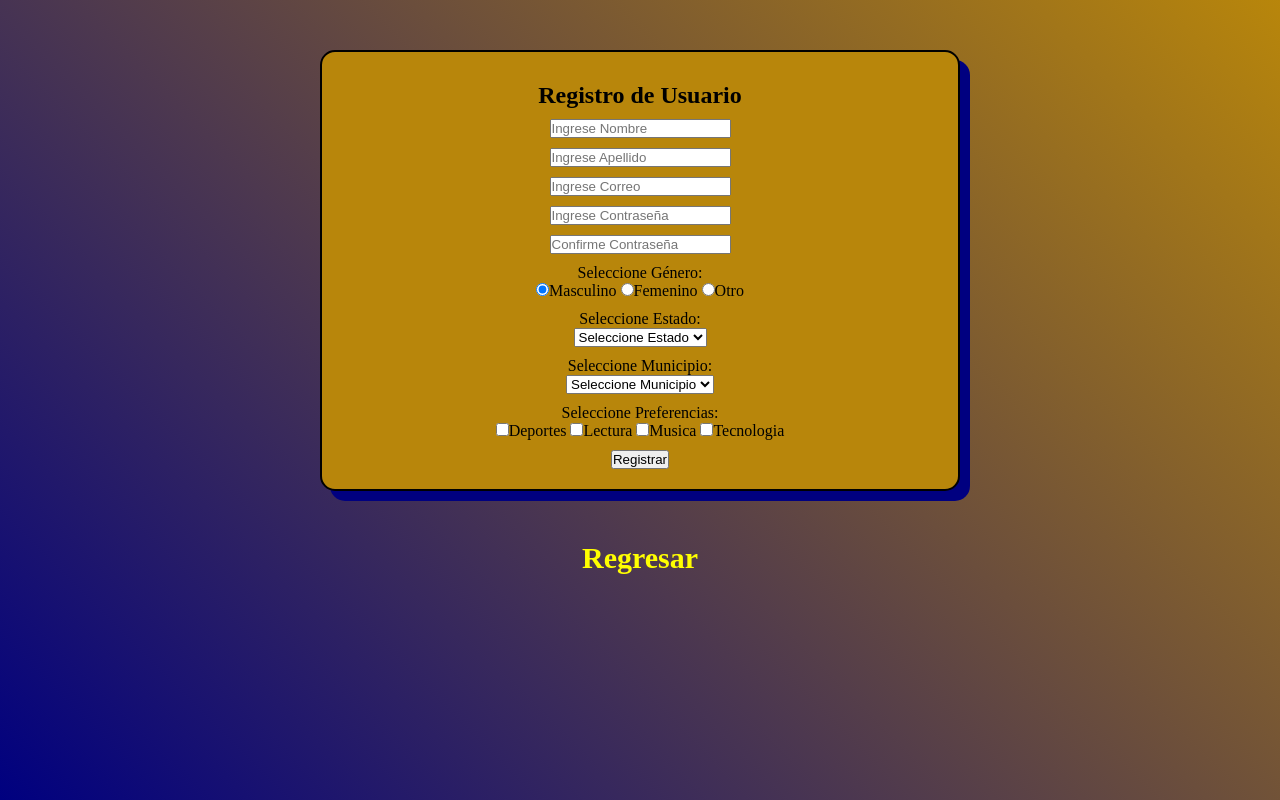
After one commit to jona1704/DesWeb, a PHP site: page /php/registrar.php in a window 1280 px wide. The commit adds this page. Run offline with PHP 8.4, Linux system fonts and the light colour scheme; data that the repository does not hold is empty.

Commit message:
Actualizacion 03 Prueba PHP del Curso de Desarrollo Web

```diff
--- /dev/null
+++ b/css/estilos_registrar.css
@@ -0,0 +1,74 @@
+*{
+    padding: 0;
+    margin: 0;
+    box-sizing: border-box;
+}
+
+body{
+    background: linear-gradient(45deg, navy, darkgoldenrod) fixed;
+}
+
+form{
+    text-align: center;
+    margin: 50px auto;
+    border: 2px solid black;
+    width: 50%;
+    background-color: darkgoldenrod;
+    border-radius: 15px;
+    box-shadow: 10px 10px navy;
+}
+
+form h2{
+    margin-top: 30px;
+    margin-bottom: 10px;
+}
+
+form input[type="text"], form input[type="email"], form input[type="password"]{
+    display: block;
+    margin: 0 auto;
+    margin-bottom: 10px;
+}
+
+form input[type="submit"]{
+    margin-bottom: 20px;
+}
+
+.radios, .select_estados, .select_municipios, .preferencias{
+    margin-bottom: 10px;
+}
+
+#alerta{
+    color: red;
+    font-size: 18px;
+    font-weight: bold;
+    margin-bottom: 10px;
+}
+
+#mensaje{
+    color: green;
+    font-size: 18px;
+    font-weight: bold;
+    margin-bottom: 15px;
+}
+
+h3{
+    text-align: center;
+    font-size: 30px;
+}
+
+h3 a{
+    color: yellow;
+    text-decoration: none;
+}
+
+@media only screen and (min-width: 600px) and (max-width: 1000px){
+    form{
+        width: 70%;
+    }
+}
+
+@media only screen and (max-width: 600px){
+    form{
+        width: 90%;
+    }
+}
--- /dev/null
+++ b/js/acciones_registrar.js
@@ -0,0 +1,37 @@
+function verificar(){
+    var pass_d = document.getElementById("password").value;
+    var c_pass = document.getElementById("conf_password").value;
+    //alert(pass_d);
+    //alert(c_pass);
+    if(pass_d == c_pass){
+        $val_edo = document.getElementById("estados").value;
+        if($val_edo == 0){
+            document.getElementById("alerta").innerHTML = "Debe seleccionar un Estado";
+            return false;
+        } else{
+            $val_mpo = document.getElementById("municipios").value;
+            if($val_mpo == 0){
+                document.getElementById("alerta").innerHTML = "Debe seleccionar un Municipio";
+                return false;
+            } else{
+                return true;
+            }
+        }
+    } else{
+        document.getElementById("alerta").innerHTML = "Las contraseñas no coinciden";
+        return false;
+    }
+}
+
+function obtenerEstado(id){
+    //alert(id);
+    $.ajax({
+        type: "post",
+        url: "municipios.php",
+        data: "id_estado="+id,
+        success: function(data){
+            //alert("Vamos bien");
+            $('#municipios').html(data);
+        }
+    })
+}
--- a/php/ingresar.php
+++ b/php/ingresar.php
@@ -5,6 +5,7 @@
     <meta http-equiv="X-UA-Compatible" content="IE=edge">
     <meta name="viewport" content="width=device-width, initial-scale=1.0">
     <title>Proyecto_Final</title>
+
     <style>
         *{
             margin: 0;
@@ -131,6 +132,10 @@
 <body>
     <?php
         session_start();
+        $correo = $_SESSION['nombre_correo'];
+        if(!isset($correo)){
+            header("Location: ../index.php");
+        } else{
     ?>
     <header>
         <?php
@@ -160,6 +165,7 @@
         <input type="submit" value="Enviar">
     </form>
     <?php
+    }
         /*$nombre = "Jonathan";
         echo "<p class='lema'>Bienvenidos a Desarrollo Web $nombre</p>";*/
     ?>
--- /dev/null
+++ b/php/registrar.php
@@ -0,0 +1,79 @@
+<!DOCTYPE html>
+<html lang="en">
+<head>
+    <meta charset="UTF-8">
+    <meta http-equiv="X-UA-Compatible" content="IE=edge">
+    <meta name="viewport" content="width=device-width, initial-scale=1.0">
+    <link rel="stylesheet" href="../css/estilos_registrar.css">
+    <script src="https://cdnjs.cloudflare.com/ajax/libs/jquery/3.6.0/jquery.min.js"></script>
+    <script src="../js/acciones_registrar.js"></script>
+    <title>Registro</title>
+</head>
+<body>
+    <?php
+        include('conexion.php');
+        $sql = "select * from estados";
+        $resultado = $conn->query($sql);
+        $estados = $resultado->fetch_all(MYSQLI_ASSOC);
+        //$estados = $resultado->fetch_assoc();
+        /*
+            // Funciona igual que la de arriba
+            $estados = $resultado->fetch_all(MYSQLI_ASSOC);
+        */
+    ?>
+    <form onSubmit="return verificar();" action="procesar_registrar.php" method="post">
+        <h2>Registro de Usuario</h2>
+        <p id="alerta"></p>
+        <?php
+            if(isset($_GET["mensaje"])){
+                if($_GET["mensaje"] == "bien"){
+                    echo "<p id='mensaje'>Registro Exitoso</p>";
+                } else{
+                    echo "<p id='alerta'>No se pudo procesar el registro</p>";
+                }
+            }
+        ?>
+        <input type="text" name="nombre" placeholder="Ingrese Nombre" required>
+        <input type="text" name="apellido" placeholder="Ingrese Apellido" required>
+        <input type="email" name="correo" placeholder="Ingrese Correo" required>
+        <input type="password" id="password" name="password" placeholder="Ingrese Contraseña" required>
+        <input type="password" id="conf_password" name="conf_password" placeholder="Confirme Contraseña" required>
+        <label>Seleccione Género:</label>
+        <div class="radios">
+            <input type="radio" name="genero" value="masculino" checked><label for="masculino">Masculino</label>
+            <input type="radio" name="genero" value="femenino"><label for="femenino">Femenino</label>
+            <input type="radio" name="genero" value="otro"><label for="otro">Otro</label>
+        </div>
+        <label>Seleccione Estado: </label>
+        <div class="select_estados">
+            <select id="estados" name="estados" onChange="obtenerEstado(this.value);">
+                <option value="0">Seleccione Estado</option>
+                <?php foreach($estados as $item){
+                ?>
+                    <option value="<?php echo $item["id"]; ?>"><?php echo $item["estado"]; ?></option>
+                <?php
+                }
+                ?>
+            </select>
+        </div>
+        <label>Seleccione Municipio: </label>
+        <div class="select_municipios">
+            <select id="municipios" name="municipios" id="municipios">
+                <option value="0">Seleccione Municipio</option>
+            </select>
+        </div>
+        <label>Seleccione Preferencias:</label>
+        <div class="preferencias">
+            <input type="checkbox" name="preferencias[]" value="Deportes"><label>Deportes</label>
+            <input type="checkbox" name="preferencias[]" value="Lectura"><label>Lectura</label>
+            <input type="checkbox" name="preferencias[]" value="Musica"><label>Musica</label>
+            <input type="checkbox" name="preferencias[]" value="Tecnologia"><label>Tecnologia</label>
+        </div>
+        <input type="submit" name="submit" value="Registrar">
+    </form>
+    <h3><a href="../index.php">Regresar</a></h3>
+    <?php
+        include('cerrar_con.php');
+    ?>
+</body>
+</html>
```
Also changed, not shown: index.php (+13 -0 lines), php/municipios.php (added, +23 -0 lines), php/procesar_registrar.php (added, +55 -0 lines).
